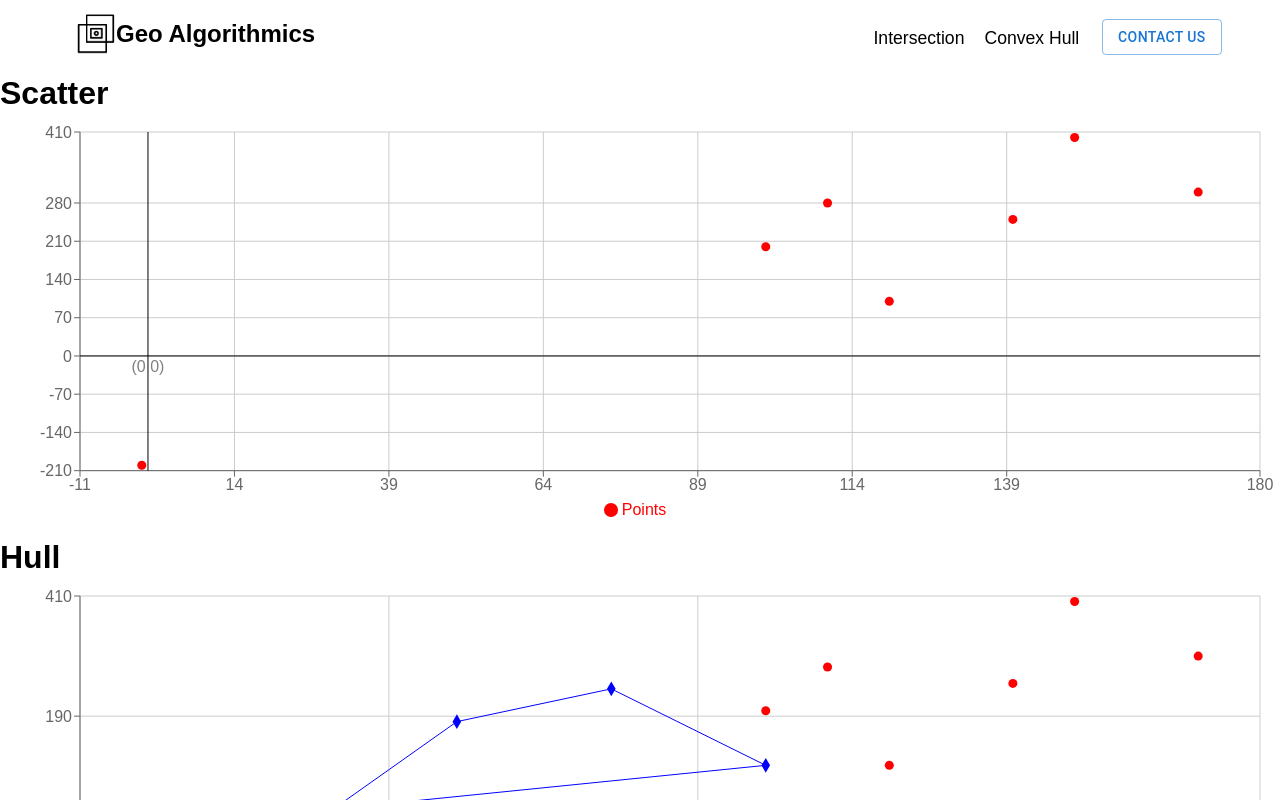
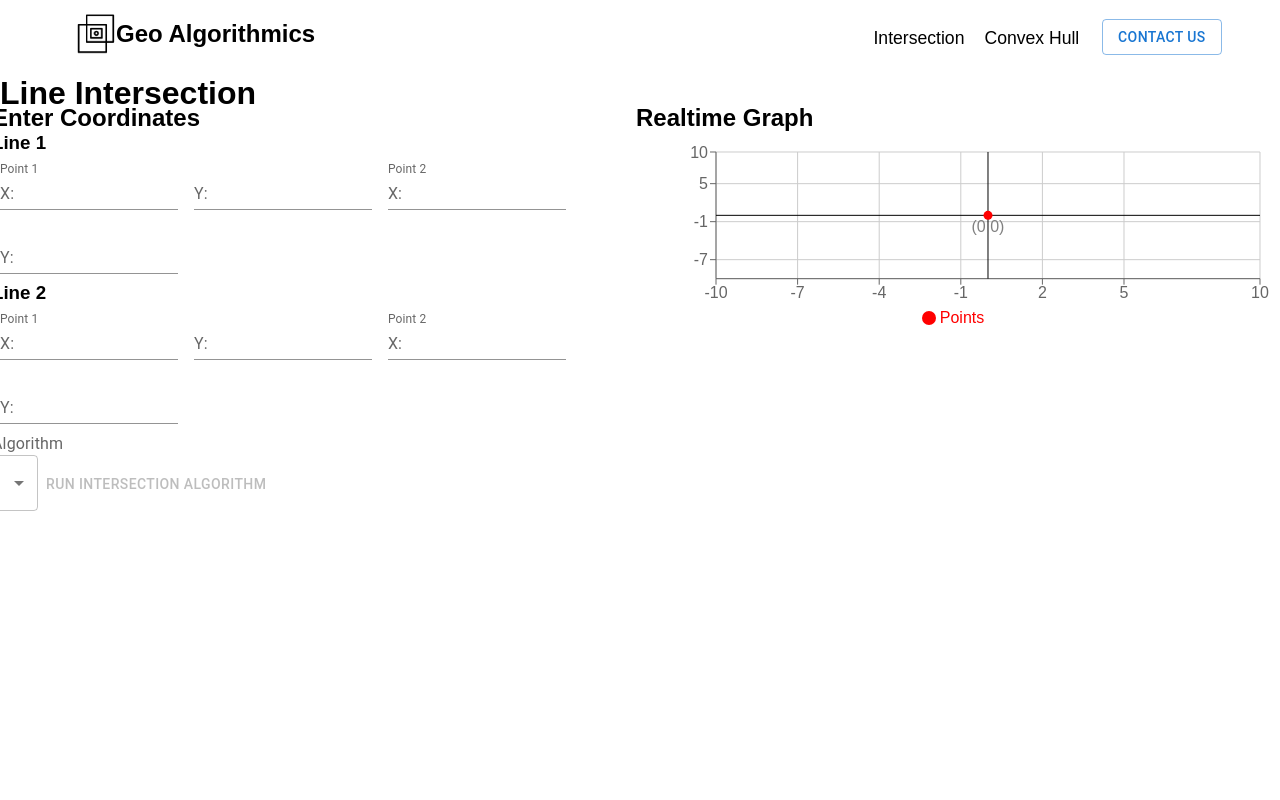
Before and after one commit to RehanKhan14/ALGO, a React (Create React App) app in the folder geometric-algorithms/: page /test in a window 1280 px wide. Shown: the top 800 px of the page. Built offline with nearby package versions, Linux system fonts and the light colour scheme; a web font is replaced by a local one.

Commit message:
line-points input + realtime graph

```diff
--- /dev/null
+++ b/geometric-algorithms/src/components/InputLine.tsx
@@ -0,0 +1,146 @@
+import { Grid,Button } from "@mui/material";
+import {useState} from 'react'
+import InputLabel from '@mui/material/InputLabel';
+import InputAdornment from '@mui/material/InputAdornment';
+import MenuItem from '@mui/material/MenuItem';
+import TextField from '@mui/material/TextField';
+import Select from '@mui/material/Select';
+import { ScatterGraph } from "./Graph/ScatterGraph";
+
+
+export const InputLine = ()=>{
+    const [points, setPoints] = useState([{x:0,y:0}])
+    const [pointsX, setPointsX] = useState([0,0,0,0])
+    const [pointsY, setPointsY] = useState([0,0,0,0])
+    const [algo, setAlgo] = useState('')
+    const [disableButton, setDisableButton] = useState(true)
+
+    const editPointList=(id:string, value:string)=>{
+        console.log(`X:${pointsX}`);
+        console.log(`Y:${pointsY}`);
+        let coordinate:number;
+        if(isNaN(value as any)){
+            return;
+        }
+        else{
+            coordinate=Number(value);
+        }
+
+        const index:number=Number(id[0]);
+        if(id[1]=='X'){
+            setPointsX(prev=>{
+                const temp=prev
+                temp[index]=coordinate
+                return temp;})
+        }
+        else{
+            setPointsY(prev=>{
+                const temp=prev
+                temp[index]=coordinate
+                return temp;})
+        }
+        convertPointFormat();
+
+    }
+
+    const convertPointFormat = () =>{
+        const temp= [];
+        for(let i=0;i<4;i++){
+            const obj={x:pointsX[i],y:pointsY[i]};
+            temp.push(obj);
+        }
+        setPoints(temp);
+    }
+    const handleSubmit =() =>{
+    }
+
+    return (
+        <div>
+            <h1>Line Intersection</h1>
+            <Grid container spacing={1}>
+                <Grid xs={6}>
+                    <div>
+                        <h2>Enter Coordinates</h2>
+                        <h3>Line 1</h3>
+                        <TextField label="Point 1" variant="standard"
+                        sx={{ m: 1, width: '20ch' }}
+                        InputProps={{ startAdornment: <InputAdornment position="start">X: </InputAdornment>, }}
+                        onChange={(event)=>{
+                            editPointList('0X',event.target.value);
+                        }}/>
+
+                        <TextField label=" " variant="standard"
+                        sx={{ m: 1, width: '20ch' }}
+                        InputProps={{ startAdornment: <InputAdornment position="start">Y: </InputAdornment>, }}
+                        onChange={(event)=>{
+                            editPointList('0Y',event.target.value);
+                        }}/>
+
+                        <TextField label="Point 2" variant="standard"
+                        sx={{ m: 1, width: '20ch'}}
+                        InputProps={{ startAdornment: <InputAdornment position="start">X: </InputAdornment>, }}
+                        onChange={(event)=>{
+                            editPointList('1X',event.target.value);
+                        }}/>
+
+                        <TextField label=" " variant="standard"
+                        sx={{ m: 1, width: '20ch'}}
+                        InputProps={{ startAdornment: <InputAdornment position="start">Y: </InputAdornment>, }}
+                        onChange={(event)=>{
+                            editPointList('1Y',event.target.value);
+                        }}/>
+
+
+                        <h3>Line 2</h3>
+                        <TextField label="Point 1" variant="standard"
+                        sx={{ m: 1, width: '20ch'}}
+                        InputProps={{ startAdornment: <InputAdornment position="start">X: </InputAdornment>, }}
+                        onChange={(event)=>{
+                            editPointList('2X',event.target.value);
+                        }}/>
+
+                        <TextField label=" " variant="standard"
+                        sx={{ m: 1, width: '20ch'}}
+                        InputProps={{ startAdornment: <InputAdornment position="start">Y: </InputAdornment>, }}
+                        onChange={(event)=>{
+                            editPointList('2Y',event.target.value);
+                        }}/>
+
+                        <TextField label="Point 2" variant="standard"
+                        sx={{ m: 1, width: '20ch' }}
+                        InputProps={{ startAdornment: <InputAdornment position="start">X: </InputAdornment>, }}
+                        onChange={(event)=>{
+                            editPointList('3X',event.target.value);
+                        }}/>
+
+                        <TextField label=" " variant="standard"
+                        sx={{ m: 1, width: '20ch'}}
+                        InputProps={{ startAdornment: <InputAdornment position="start">Y: </InputAdornment>, }}
+                        onChange={(event)=>{
+                            editPointList('3Y',event.target.value);
+                        }}/>
+
+
+                        <InputLabel >Algorithm</InputLabel>
+                        <Select id="selectAlgo" value={algo} label="Algorithm" placeholder="Chose Algorithm"
+                            onChange={  event=>{setAlgo(event.target.value);
+                                                setDisableButton(false);}}>
+                            <MenuItem value={'CCW'}>Counter Clock Wise</MenuItem>
+                            <MenuItem value={'Sub'}>Substitution</MenuItem>
+                            <MenuItem value={'Res'}>Reasearch Paper</MenuItem>
+                        </Select>
+                        <Button color="success" disabled={disableButton} onSubmit={handleSubmit}>Run Intersection Algorithm</Button>
+
+                    </div>
+                </Grid>
+                <Grid xs={6}>
+                    <div>
+                        <h2>Realtime Graph</h2>
+                            <ScatterGraph data={points} aspect={3}/>
+                    </div>
+                </Grid>
+            </Grid>
+
+        </div>
+    );
+}
--- a/geometric-algorithms/src/pages/Test.tsx
+++ b/geometric-algorithms/src/pages/Test.tsx
@@ -1,6 +1,7 @@
 import { HullGraph } from "../components/Graph/HullGraph";
 import { LineGraph } from "../components/Graph/LineGraph";
 import { ScatterGraph } from "../components/Graph/ScatterGraph";
+import { InputLine } from "../components/InputLine";
 
 export const Test = () =>{
     const data = [
@@ -21,7 +22,7 @@ export const Test = () =>{
     ];
     return (
         <>
-            <h1>Scatter</h1>
+            {/* <h1>Scatter</h1>
             <ScatterGraph data={data} width={null} height={null}/>
 
             <h1>Hull</h1>
@@ -29,6 +30,9 @@ export const Test = () =>{
 
             <h1>Line</h1>
             <LineGraph data1={[data[0],data[1]]} data2={[dataLine[0],dataLine[1]]} width={null} height={null}/>
+
+            <h1></h1> */}
+            <InputLine/>
         </>
     );
 }
```
Also changed, not shown: geometric-algorithms/src/components/InputHull.tsx (added, +9 -0 lines).
